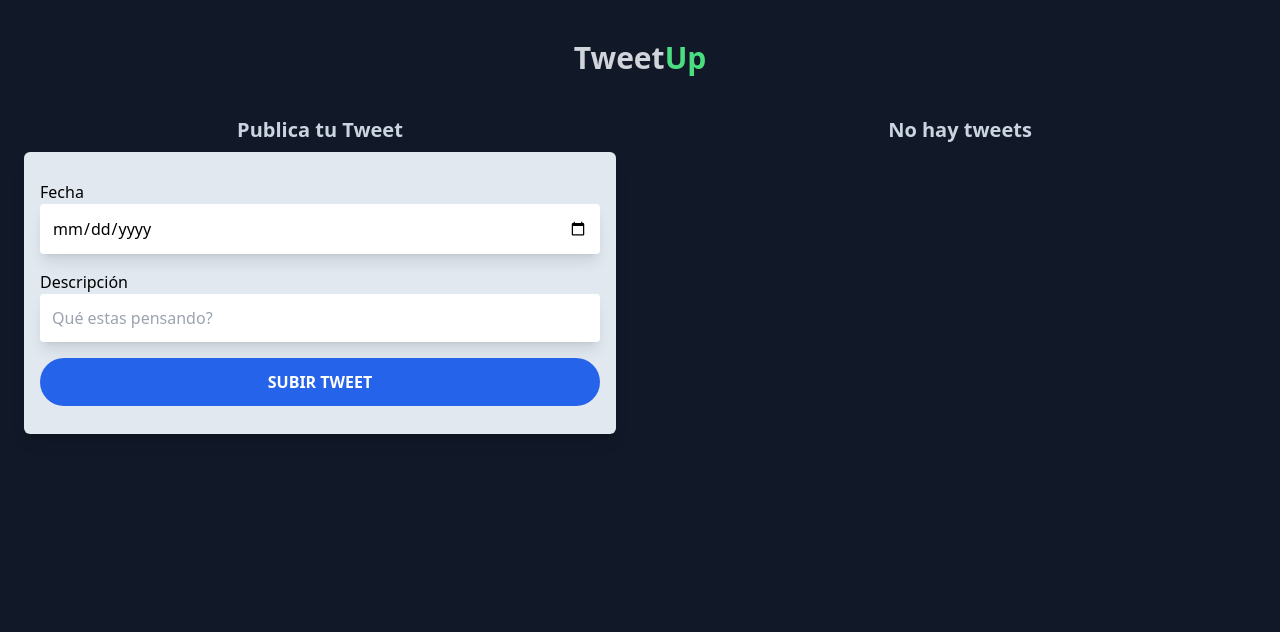
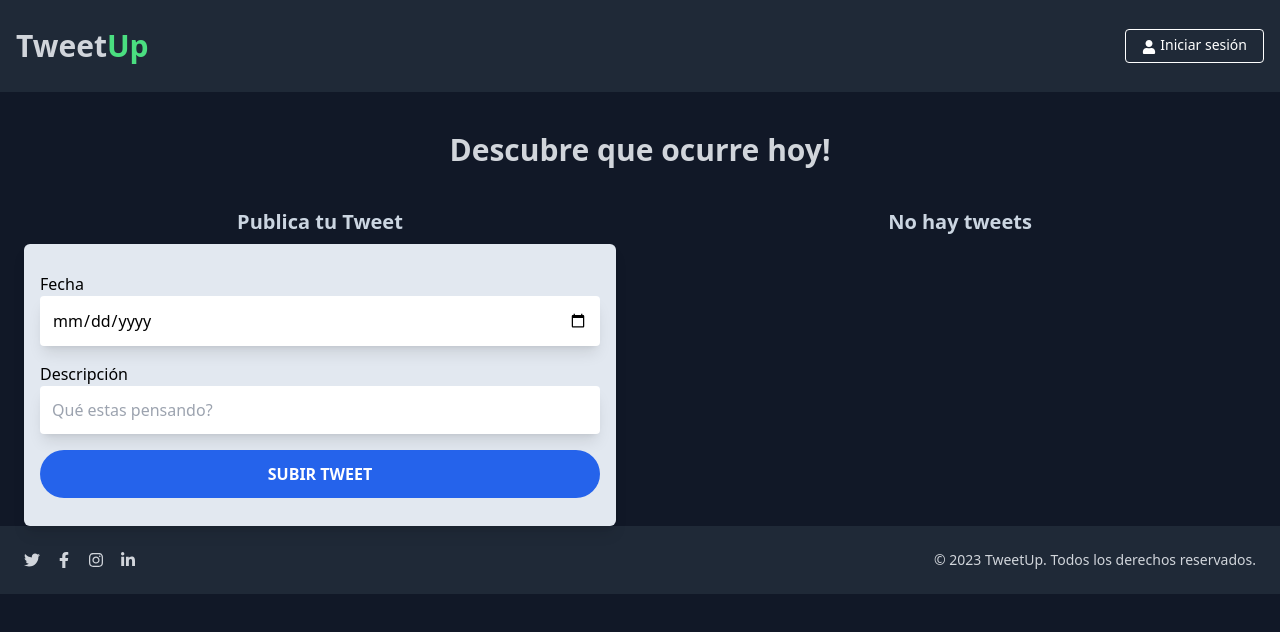
Before and after one commit to stardaymar/TweetUp, a React (Vite) app: page / in a window 1280 px wide. Shown: the top 632 px of the page. Built offline with nearby package versions, Linux system fonts and the light colour scheme.

Commit message:
Nav y footer

```diff
--- a/package.json
+++ b/package.json
@@ -16,7 +16,8 @@
     "react": "^18.2.0",
     "react-avatar": "^5.0.3",
     "react-dom": "^18.2.0",
-    "react-icons": "^4.8.0"
+    "react-icons": "^4.8.0",
+    "react-router-dom": "^6.10.0"
   },
   "devDependencies": {
     "@types/react": "^18.0.17",
--- a/src/components/App.jsx
+++ b/src/components/App.jsx
@@ -3,6 +3,8 @@ import Header from './Header';
 import Form from './Form';
 import { useState, useEffect } from 'react';
 import ListaTweets from './ListaTweets';
+import Nav from './Nav';
+import Footer from './Footer';
 
 function App() {
   const [tweets, setTweets] = useState([]);
@@ -30,6 +32,7 @@ function App() {
 
   return (
     <>
+      <Nav />
       <div className='w-full text-center'>
         <Header />
       </div>
@@ -50,6 +53,7 @@ function App() {
           />
         </div>
       </div>
+      <Footer />
     </>
   );
 }
--- /dev/null
+++ b/src/components/Footer.jsx
@@ -0,0 +1,26 @@
+import {
+  FaTwitter,
+  FaFacebookF,
+  FaInstagram,
+  FaLinkedinIn,
+} from 'react-icons/fa';
+
+const Footer = () => {
+  return (
+    <footer className='flex items-center justify-between flex-wrap bg-gray-800 p-6'>
+      <div className='flex items-center flex-shrink-0 text-gray-300 mr-6'>
+        <FaTwitter className='mr-4 cursor-pointer transition-colors duration-300 hover:text-blue-500' />
+        <FaFacebookF className='mr-4 cursor-pointer transition-colors duration-300 hover:text-indigo-500' />
+        <FaInstagram className='mr-4 cursor-pointer transition-colors duration-300 hover:text-red-500' />
+        <FaLinkedinIn className='cursor-pointer transition-colors duration-300 hover:text-blue-500' />
+      </div>
+      <div className='flex justify-center w-full mt-6 sm:mt-0 sm:w-auto'>
+        <p className='text-sm text-gray-300'>
+          © 2023 TweetUp. Todos los derechos reservados.
+        </p>
+      </div>
+    </footer>
+  );
+};
+
+export default Footer;
--- a/src/components/Header.jsx
+++ b/src/components/Header.jsx
@@ -4,7 +4,7 @@ import '../index.css';
 const Header = () => {
   return (
     <div className='font-black text-gray-300 text-center content-center text-3xl my-10'>
-      Tweet<span className='text-green-400'>Up</span>
+      Descubre que ocurre hoy!
     </div>
   );
 };
--- /dev/null
+++ b/src/components/Nav.jsx
@@ -0,0 +1,19 @@
+import { FaUser } from 'react-icons/fa';
+
+const Nav = () => {
+  return (
+    <nav className='flex items-center justify-between flex-wrap bg-gray-800 py-2 px-4'>
+      <div className='font-black text-gray-300 text-center content-center text-3xl my-5'>
+        Tweet<span className='text-green-400'>Up</span>
+      </div>
+      <div className='flex items-center'>
+        <button className='inline-block text-sm px-4 py-2 leading-none border rounded text-white border-white hover:border-transparent hover:text-gray-800 hover:bg-white mt-4 lg:mt-0'>
+          <FaUser className='inline-block mr-1' />
+          Iniciar sesión
+        </button>
+      </div>
+    </nav>
+  );
+};
+
+export default Nav;
--- a/src/components/Tweet.jsx
+++ b/src/components/Tweet.jsx
@@ -55,6 +55,7 @@ const Tweet = ({ tweet, setTweet, eliminarTweet, likes }) => {
               Eliminar
             </button>
 
+            <div className='mt-2'>{tweet.content}</div>
             <div className='mt-2'>
               <button
                 className={`relative bg-purple-500 hover:bg-purple-600 mt-3 py-1 px-4 mx-2 rounded-full text-bold text-sm ${
```
Also changed, not shown: 2 other files (tests, documents, lock files or other folders).
